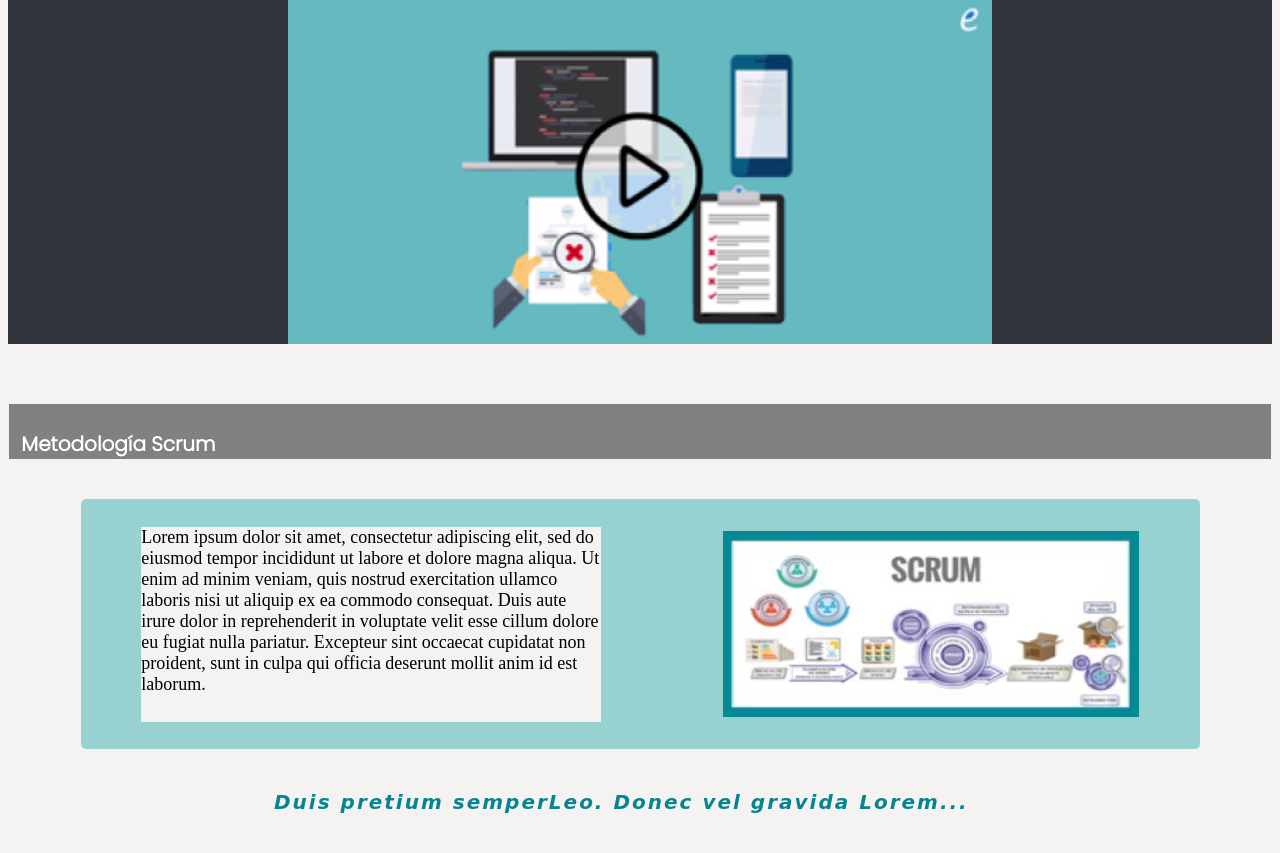
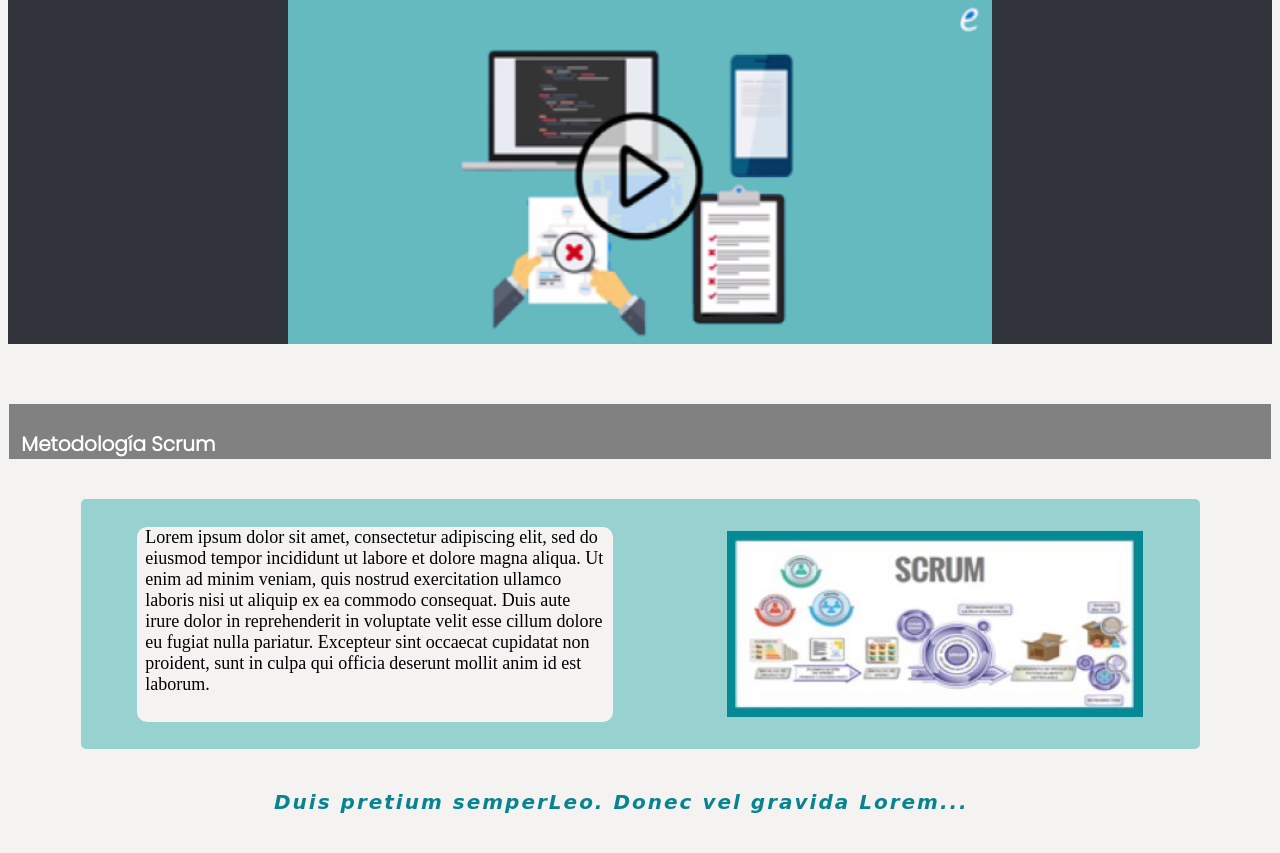
Before and after one commit to MaribelLopezRomero/EntregaTema2, a plain HTML site: page index.html in a window 1280 px wide. Shown: the part 99-952 px from the top of the page. Drawn offline with Linux system fonts and the light colour scheme.

Commit message:
MainBelen

```diff
--- a/main.css
+++ b/main.css
@@ -106,6 +106,9 @@ body {
   height: 195px;
   font-family: "Calibri SM";
   font-size: 18px;
+  border-radius: 10px;
+  padding-left: 8px;
+    padding-right: 8px;
 }
 
 .parrafo {
```
